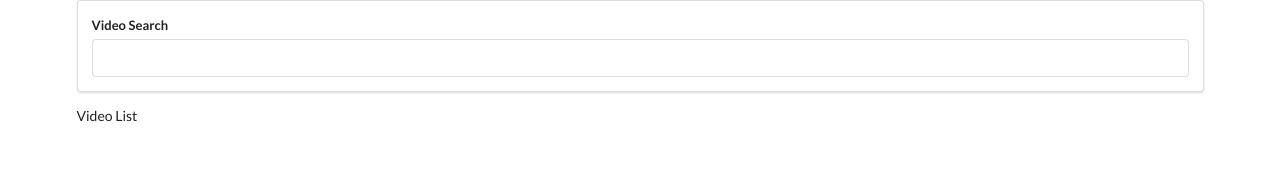
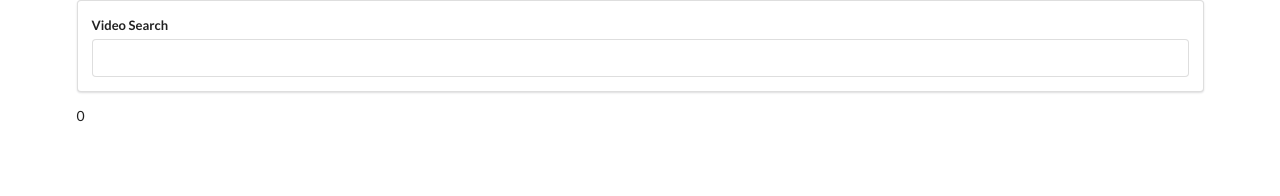
Before and after one commit to gdibble/modernReactWithRedux2019, a React (Create React App) app in the folder videos/: page / in a window 1280 px wide. Shown: the top 196 px of the page. Built offline with nearby package versions, Linux system fonts and the light colour scheme.

Commit message:
Section 11: VideoList passed videos and length displayed

```diff
--- a/videos/src/components/App.js
+++ b/videos/src/components/App.js
@@ -21,7 +21,7 @@ class App extends React.Component {
     return (
       <div className="ui container">
         <SearchBar onFormSubmit={this.onTermSubmit} />
-        <VideoList />
+        <VideoList videos={this.state.videos} />
       </div>
     );
   }
--- a/videos/src/components/VideoList.js
+++ b/videos/src/components/VideoList.js
@@ -9,7 +9,7 @@ class VideoList extends React.Component {
   render() {
     return (
       <div>
-        Video List
+        {this.props.videos.length}
       </div>
     );
   }
```
